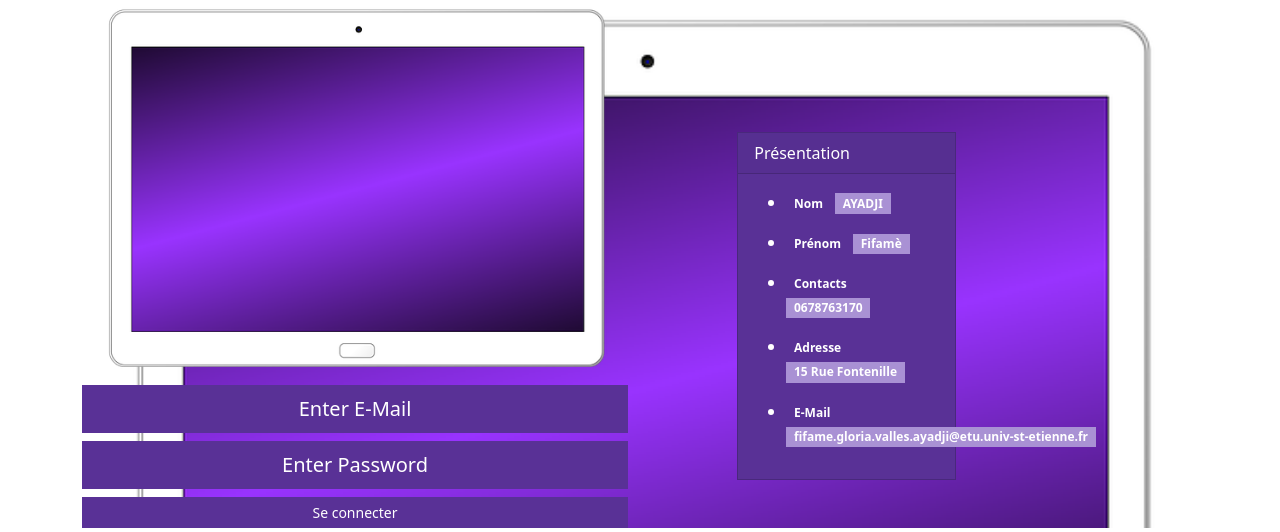
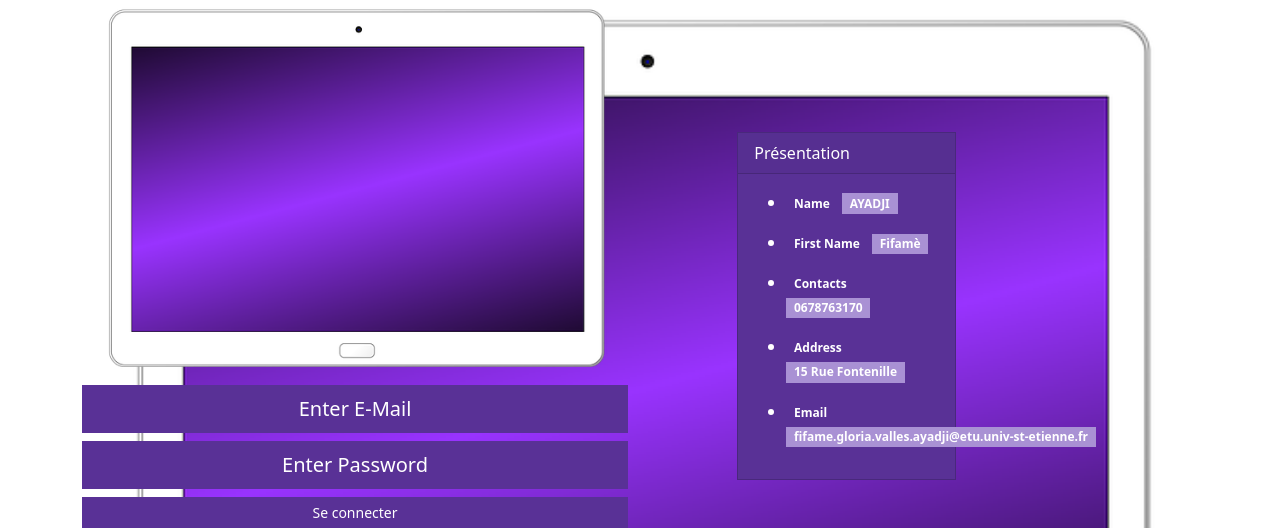
Before and after one commit to Fifame30/Projet, a Symfony app: template templates/home/index.html.twig in a window 1280 px wide. Shown: the part 79-611 px from the top of the page. Run offline with Twig, Linux system fonts and the light colour scheme; the template is opened without the code that fills it, so the values that code supplies are empty; some libraries are stand-ins or nearby versions.

Commit message:
Update index.html.twig

```diff
--- a/templates/home/index.html.twig
+++ b/templates/home/index.html.twig
@@ -25,13 +25,13 @@
                         <div class="card-body">
                             <ul>
                                 <li>
-                                   <span class="badge bg-primary">  Nom</span>
+                                   <span class="badge bg-primary">  Name</span>
                                    <span class="badge bg-secondary">AYADJI</span>
                                 </li>
                             </ul>
                             <ul>
                                 <li>
-                                   <span class="badge bg-primary">Prénom</span>
+                                   <span class="badge bg-primary">First Name</span>
                                    <span class="badge bg-secondary">Fifamè</span>
                                 </li>
                             </ul>
@@ -43,13 +43,13 @@
                             </ul>
                             <ul>
                                 <li>
-                                    <span class="badge bg-primary">Adresse</span>
+                                    <span class="badge bg-primary">Address</span>
                                     <span class="badge bg-secondary">15 Rue Fontenille</span>
                                 </li>
                             </ul>
                             <ul>
                                 <li>
-                                    <span class="badge bg-primary">E-Mail</span>
+                                    <span class="badge bg-primary">Email</span>
                                     <span class="badge bg-secondary">fifame.gloria.valles.ayadji@etu.univ-st-etienne.fr</span>
                                 </li>
                             </ul>
```
